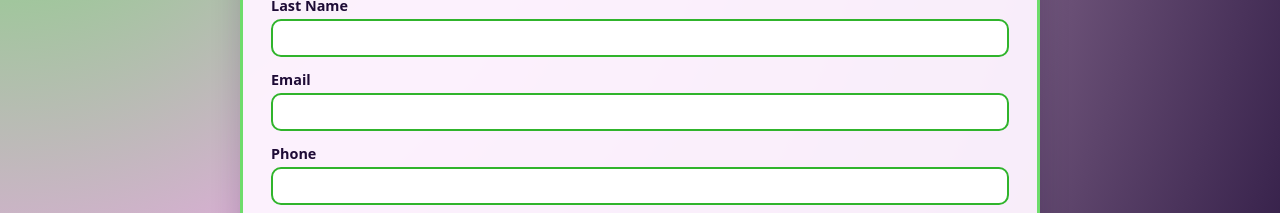
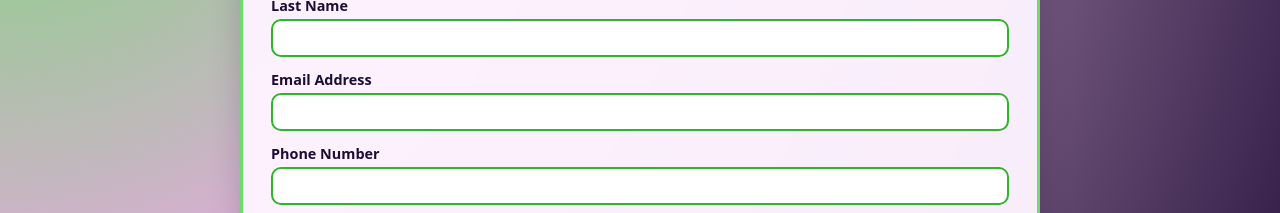
Before and after one commit to deck0017/mtm6407-contact-book-deck0017, a Vue app: page /contacts/new in a window 1280 px wide. Shown: the part 264-477 px from the top of the page. Built offline with nearby package versions, Linux system fonts and the light colour scheme.

Commit message:
Changes some label names

```diff
--- a/src/views/ContactFormView.vue
+++ b/src/views/ContactFormView.vue
@@ -16,12 +16,12 @@
       </div>
 
       <div class="form-row">
-        <label for="email">Email</label>
+        <label for="email">Email Address</label>
         <input id="email" type="email" v-model="form.email" required />
       </div>
 
       <div class="form-row">
-        <label for="phone">Phone</label>
+        <label for="phone">Phone Number</label>
         <input id="phone" v-model="form.phone" />
       </div>
 
```
